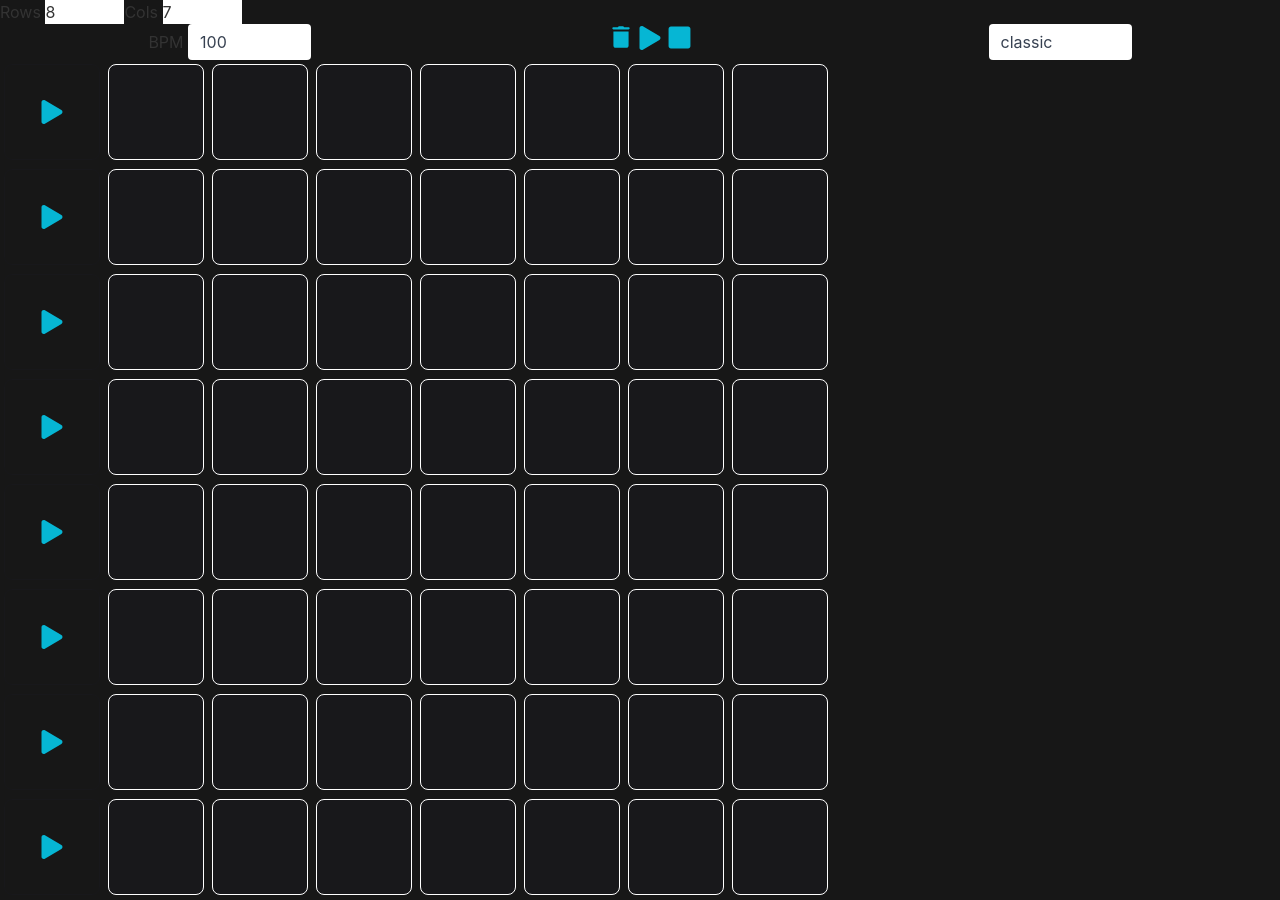
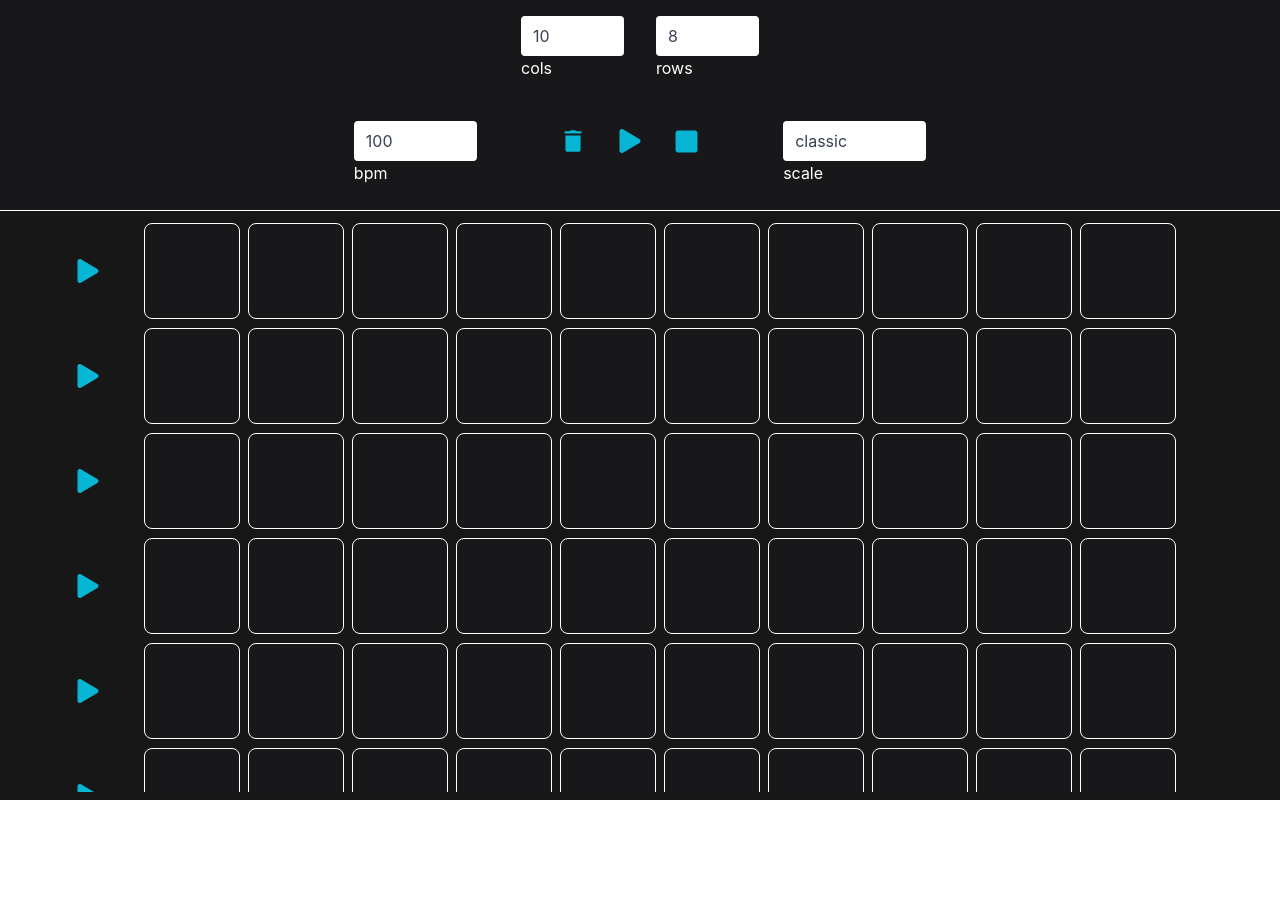
Before and after one commit to correaswebert/synthpad, a Svelte app: page / in a window 1280 px wide. After the commit the page ends 800 px from the top, so only its background shows below. Built offline with nearby package versions, Linux system fonts and the light colour scheme.

Commit message:
Styled the app

```diff
--- a/public/global.css
+++ b/public/global.css
@@ -8,6 +8,5 @@ html, body {
 }
 
 body {
-	color: #333;
 	font-family: -apple-system, BlinkMacSystemFont, "Segoe UI", Roboto, Oxygen-Sans, Ubuntu, Cantarell, "Helvetica Neue", sans-serif;
 }
--- a/src/App.svelte
+++ b/src/App.svelte
@@ -2,7 +2,7 @@
   import Grid from "./components/Grid.svelte";
 </script>
 
-<main>
+<main class="h-full bg-zinc-900">
   <Grid />
 </main>
 
--- a/src/components/Controls.svelte
+++ b/src/components/Controls.svelte
@@ -37,35 +37,49 @@
   };
 </script>
 
-<div class="flex">
-  <label for="numRows">
-    Rows
+<div class="sticky top-0 z-10 bg-zinc-900 w-full flex flex-col justify-center items-center border-b border-white">
+  <div class="flex my-4">
+    <div class="flex flex-col mx-4">
       <input
+        class="form-control
+                h-10
+                px-3 py-1.5
+                text-gray-700 bg-white bg-clip-padding
+                rounded
+                transition ease-in-out
+                focus:outline-none"
+        min={minNumCols}
+        max={maxNumCols}
+        type="number"
+        bind:value={numCols}
+      />
+      <label for="cols" class="text-white lowercase"> Cols </label>
+    </div>
+
+    <div class="flex flex-col mx-4">
+      <input
+        class="form-control
+                h-10
+                px-3 py-1.5
+                text-gray-700 bg-white bg-clip-padding
+                rounded
+                transition ease-in-out
+                focus:outline-none"
         min={minNumRows}
         max={maxNumRows}
         type="number"
         bind:value={numRows}
       />
-  </label>
-
-  <label for="numCols">
-    Cols
-    <input
-      min={minNumCols}
-      max={maxNumCols}
-      type="number"
-      bind:value={numCols}
-    />
-  </label>
+      <label for="rows" class="text-white lowercase"> Rows </label>
+    </div>
   </div>
 
-<div class="flex justify-around">
-  <label for="bpm">
-    BPM
+  <div class="flex justify-around items-center my-4 w-2/4">
+    <div class="flex flex-col mx-4">
       <input
         class="form-control
-        px-3
-        py-1.5
+              h-10
+              px-3 py-1.5
               text-gray-700 bg-white bg-clip-padding
               rounded
               transition ease-in-out
@@ -76,14 +90,15 @@
         bind:value={bpm}
         on:change={debounceReplay}
       />
-  </label>
+      <label for="bpm" class="text-white lowercase"> BPM </label>
+    </div>
 
-  <div>
-    <button class="border-0 text-white active:bg-transparent" on:click={() => dispatch("clear")}>
+    <div class="flex mx-4 pb-6">
+      <button class="p-4" on:click={() => dispatch("clear")}>
         <BinIcon />
       </button>
 
-    <button class="border-0 text-white active:bg-transparent" on:click={toggleIsPlaying}>
+      <button class="p-4" on:click={toggleIsPlaying}>
         {#if isPlaying === true}
           <PauseIcon />
         {:else}
@@ -91,14 +106,16 @@
         {/if}
       </button>
 
-    <button class="border-0 text-white active:bg-transparent" on:click={stopPlaying}>
+      <button class="p-4" on:click={stopPlaying}>
         <StopIcon />
       </button>
     </div>
 
+    <div class="flex flex-col mx-4">
       <select
         class="appearance-none
-      px-3 py-1.5
+              h-10
+              px-3 py-1
               text-gray-700 bg-white
               rounded
               transition ease-in-out
@@ -111,4 +128,7 @@
         <option value="major">major</option>
         <option value="harmonic minor">harmonic minor</option>
       </select>
+      <label for="scale" class="text-white lowercase"> Scale </label>
     </div>
+  </div>
+</div>
--- a/src/components/Grid.svelte
+++ b/src/components/Grid.svelte
@@ -5,7 +5,7 @@
   import { playRow } from "../utils/music.svelte";
 
   let numRows: number = 8;
-  let numCols: number = 7;
+  let numCols: number = 10;
   let isGridPlaying: boolean = false;
   let currRow: number = -1;
   let bpm: number = 100;
@@ -67,7 +67,7 @@
   onMount(initGrid);
 </script>
 
-<div class="flex flex-col bg-neutral-900">
+<div class="w-full h-full flex flex-col items-center bg-neutral-900 overflow-y-hidden">
   <Controls
     bind:numRows
     bind:numCols
@@ -79,7 +79,22 @@
     on:replay={playGrid}
   />
 
-  {#each grid as row, idx}
-    <Row {isGridPlaying} isRowAcive={currRow === idx} {idx} bind:row />
-  {/each}
+  <div class="grow my-2 -translate-x-8 overflow-y-auto no-scrollbar">
+    {#each grid as row, idx}
+      <Row {isGridPlaying} isRowAcive={currRow === idx} {idx} bind:row />
+    {/each}
+  </div>
 </div>
+
+<style>
+  /* Hide scrollbar for Chrome, Safari and Opera */
+  .no-scrollbar::-webkit-scrollbar {
+      display: none;
+  }
+
+  /* Hide scrollbar for IE, Edge and Firefox */
+  .no-scrollbar {
+      -ms-overflow-style: none;  /* IE and Edge */
+      scrollbar-width: none;  /* Firefox */
+  }
+</style>
```
Lines whose indentation alone changed are shown as unchanged.
